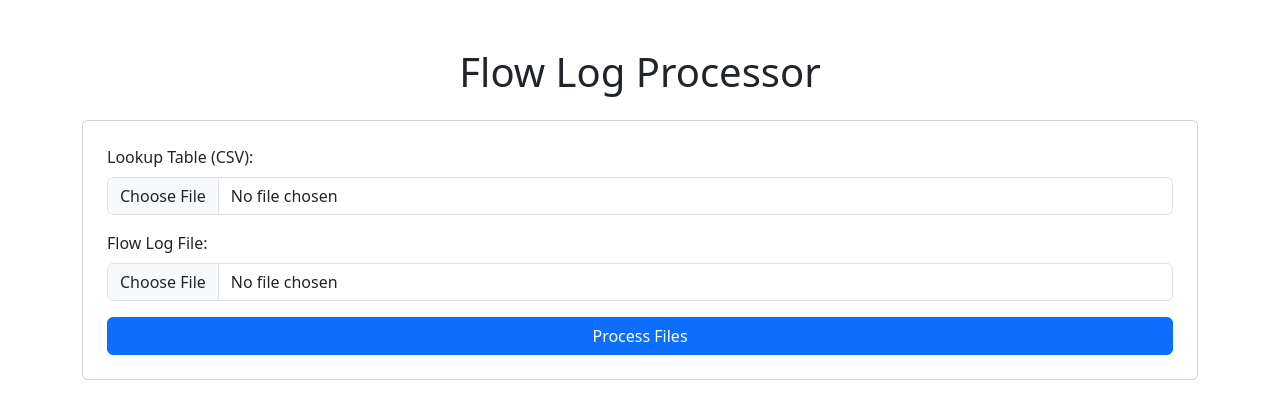
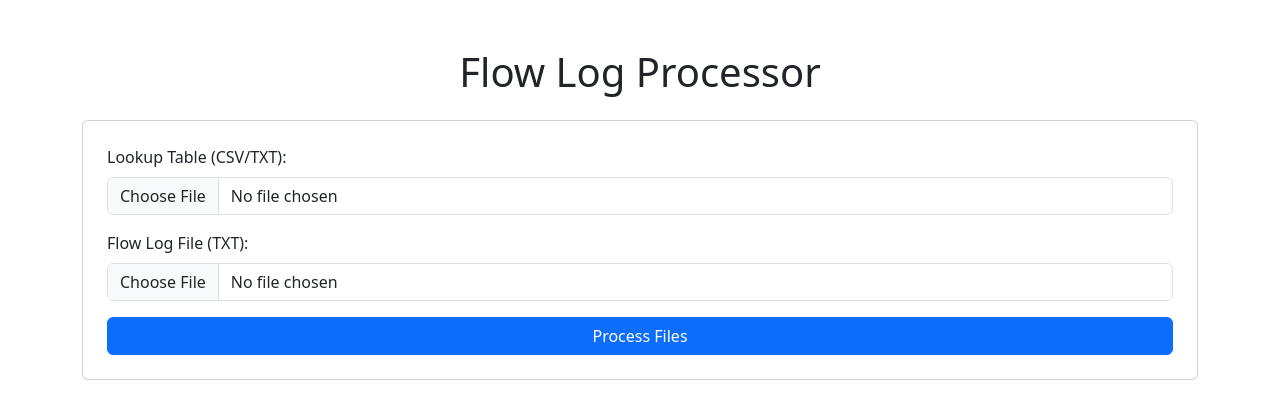
Before and after one commit to VishMenon23/Flow-Log-Processor, a Flask app: page / in a window 1280 px wide. Shown: the top 419 px of the page. Run offline with Flask 3, Linux system fonts and the light colour scheme.

Commit message:
Commit_4

```diff
--- a/Flask_App/app.py
+++ b/Flask_App/app.py
@@ -4,7 +4,7 @@ from collections import defaultdict
 import os
 
 app = Flask(__name__)
-app.config['UPLOAD_FOLDER'] = 'Flask_App/uploads/'
+app.config['UPLOAD_FOLDER'] = 'uploads/'
 app.secret_key = 'supersecretkey'
 
 # protocol_lookup generated using protocol_lookup.py
--- a/Flask_App/templates/home.html
+++ b/Flask_App/templates/home.html
@@ -23,11 +23,11 @@
         <div class="card p-4">
             <form action="/" method="post" enctype="multipart/form-data">
                 <div class="mb-3">
-                    <label for="lookup_file" class="form-label">Lookup Table (CSV):</label>
+                    <label for="lookup_file" class="form-label">Lookup Table (CSV/TXT):</label>
                     <input type="file" class="form-control" name="lookup_file" id="lookup_file" required>
                 </div>
                 <div class="mb-3">
-                    <label for="flow_log_file" class="form-label">Flow Log File:</label>
+                    <label for="flow_log_file" class="form-label">Flow Log File (TXT):</label>
                     <input type="file" class="form-control" name="flow_log_file" id="flow_log_file" required>
                 </div>
                 <button type="submit" class="btn btn-primary w-100">Process Files</button>
--- a/Flow_Log_Processor.py
+++ b/Flow_Log_Processor.py
@@ -78,7 +78,7 @@ def generate_output_files(tag_count, port_protocol_count):
 
 # Main function to run the program
 def main():
-    lookup_file = 'Test_Files/lookup_table.csv'
+    lookup_file = 'Test_Files/lookup_table.txt'
     flow_log_file = 'Test_Files/flow_logs.txt'
 
     lookup_dict = load_lookup_table(lookup_file)
```
Also changed, not shown: 2 other files.
